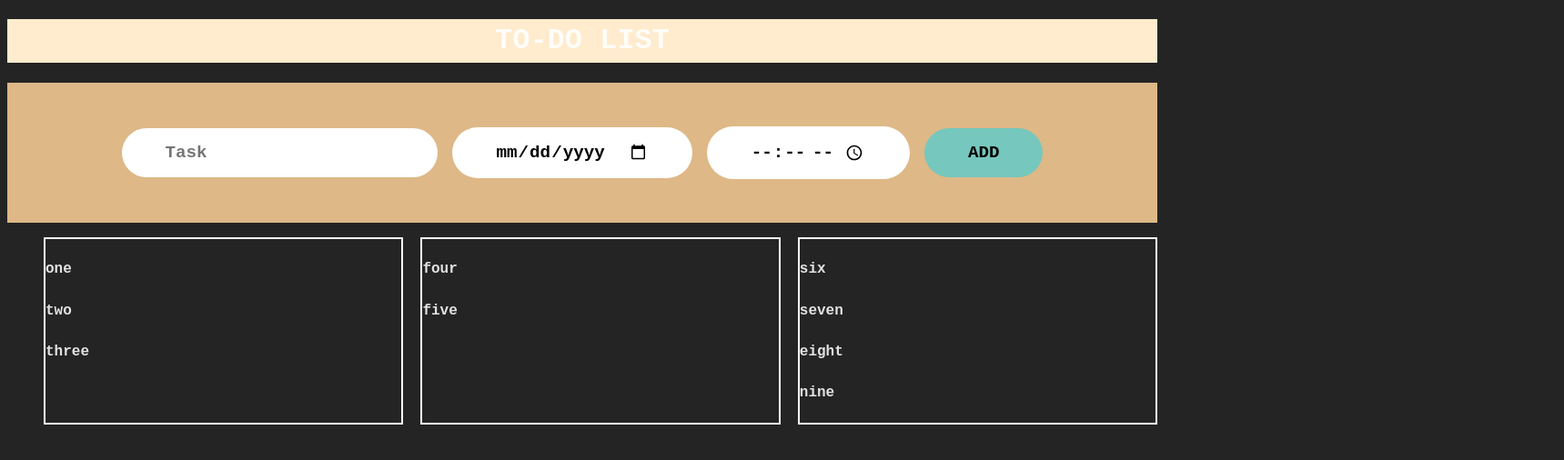
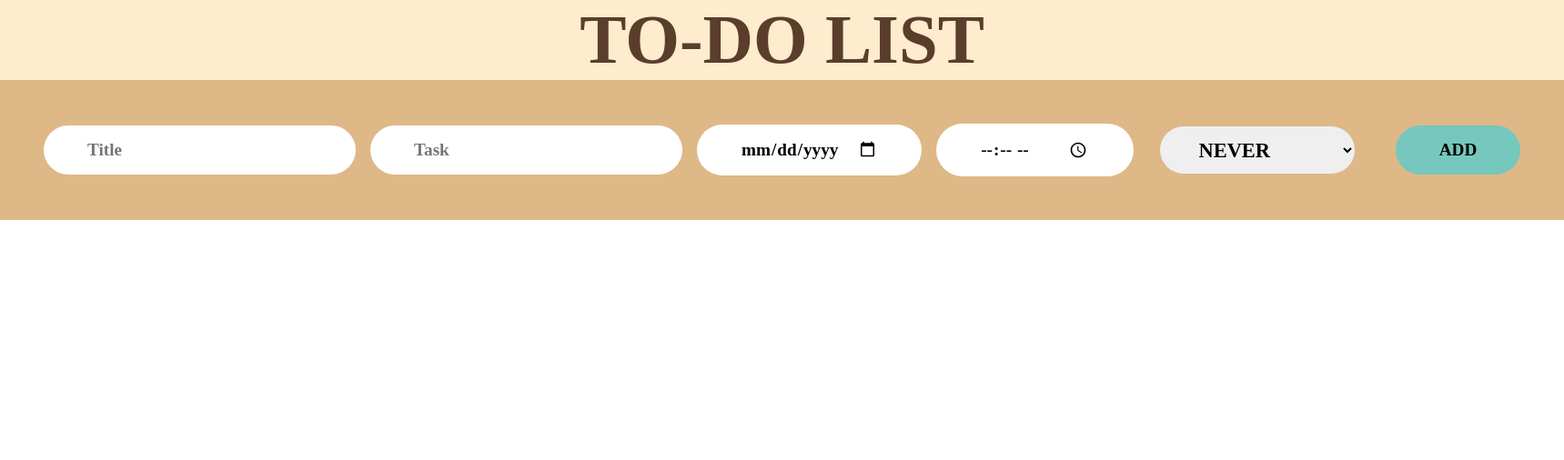
Before and after one commit to adithyay19/toDoApp, a React (Vite) app: page / in a window 1280 px wide. Shown: the top 506 px of the page at 91% size, 1719 px wide, since content can reach past the window. Built offline with nearby package versions, Linux system fonts and the light colour scheme.

Commit message:
Playing with css

```diff
--- a/src/App.tsx
+++ b/src/App.tsx
@@ -9,7 +9,7 @@ const lists = [
 function Card(props: any) {
   return(
     <div className="card">
-      {lists[props.index].map((item) => <h4>{item}</h4>)}
+      {lists[props.index].map((item) => <li>{item}</li>)}
     </div>
   );
 }
@@ -17,6 +17,8 @@ function Card(props: any) {
 
 function App() {
 
+  const [lists, setLists] = useState([]);
+  const [title, setTitle] = useState('');
   const [task, setTask] = useState('');
   const [date, setDate] = useState('');
   const [time, setTime] = useState('');
@@ -24,20 +26,30 @@ function App() {
   function handleSubmit(event: any) {
     event.preventDefault();
     console.log(task, date, time);
+    // setLists([[...lists], [task]);
 
 
   }
 
   return (
-    <div>
+    <div className="app">
       <div className="header">
         <h1>To-Do List</h1>
       </div>
       <div className="input-seion">
         <form onSubmit={handleSubmit} className="input-section">
+          <input type="text" placeholder="Title" value={title} onChange={(e) => setTitle(e.target.value)} />
           <input type="text" placeholder="Task" value={task} onChange={(e) => setTask(e.target.value)} />
-          <input type="date" placeholder="Task" value={date} onChange={(e) => setDate(e.target.value)} />
-          <input type="time" placeholder="Task" value={time} onChange={(e) => setTime(e.target.value)} />
+          <input type="date" value={date} onChange={(e) => setDate(e.target.value)} />
+          <input type="time" value={time} onChange={(e) => setTime(e.target.value)} />
+          <select name="" id="">
+            <option value="">Never</option>
+            <option value="">Daily</option>
+            <option value="">Weekly</option>
+            <option value="">Monthly</option>
+            <option value="">Yearly</option>
+          </select>
+          <br />
           <button>Add</button>
         </form>
       </div>
--- a/src/index.css
+++ b/src/index.css
@@ -1,16 +1,22 @@
-:root {
-  font-family: 'Courier New', Courier, monospace;
-  line-height: 1.5;
-  font-weight: 400;
+* {
+  margin: 0;
+  padding: 0;
+  box-sizing: border-box;
+}
 
-  color-scheme: light dark;
-  color: rgba(255, 255, 255, 0.87);
-  background-color: #242424;
+body {
+  font-size: 2.4rem;
+  font-family: sans-serif;
+  color: #5a3e2b;
+  font-family: "Quicksand";
+  font-weight: 500;
+}
 
-  font-synthesis: none;
-  text-rendering: optimizeLegibility;
-  -webkit-font-smoothing: antialiased;
-  -moz-osx-font-smoothing: grayscale;
+.app {
+  width: 100%;
+  height: 100vh;
+  display: grid;
+  grid-template-rows: auto auto 1fr auto;
 }
 
 
@@ -22,21 +28,31 @@
 }
 
 .input-section {
+  max-width: max-content;
   padding: 3rem;
   background-color: burlywood;
-  display: flex;
+  display: inline-flex;
+  /* flex-direction: row; */
   align-items: center;
   justify-content: center;
   gap: 1rem;
 }
 
-input{
+input, select{
   font-family: inherit;
   font-weight: 700;
   font-size: 1.2rem;
   padding: 1rem 3rem;
   border: none;
   border-radius: 10rem;
+}
+
+select {
+  text-transform: uppercase;
+  padding: 0.8rem 2.4rem;
+  font-size: 1.4rem;
+  font-weight: 700;
+  margin: 0 0.8rem;
 }
 
 button {
@@ -57,15 +73,21 @@ button:hover {
 }
 
 .cards-grid ul{
+  list-style: none;
+  width: 75%;
   display: grid;
   grid-template-columns: repeat(auto-fit, minmax(250px, 1fr));
   gap: 1.2rem;
   justify-content: center;
   align-content: start;
-
-
 }
 
 .card {
   border: 2px solid white;
 }
+
+.card li {
+  display: flex;
+  align-items: center;
+  gap: 1.2rem;
+}
```
